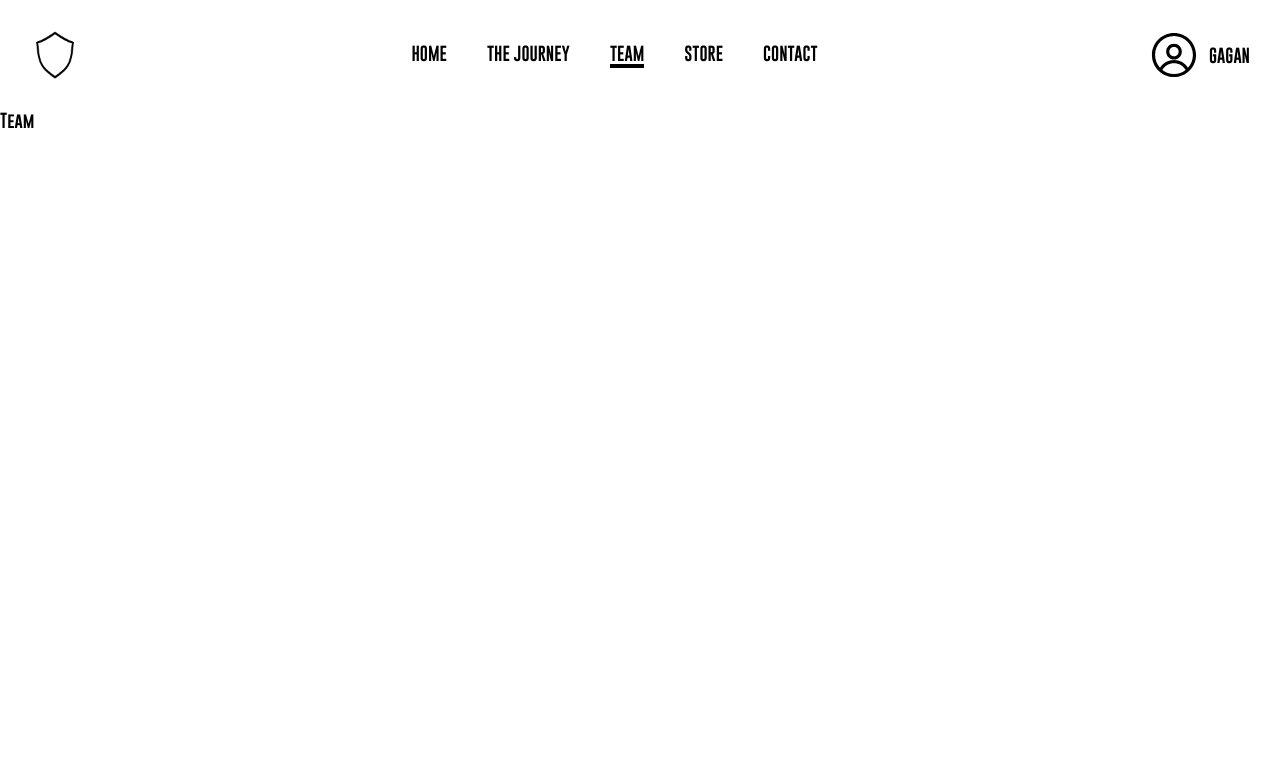
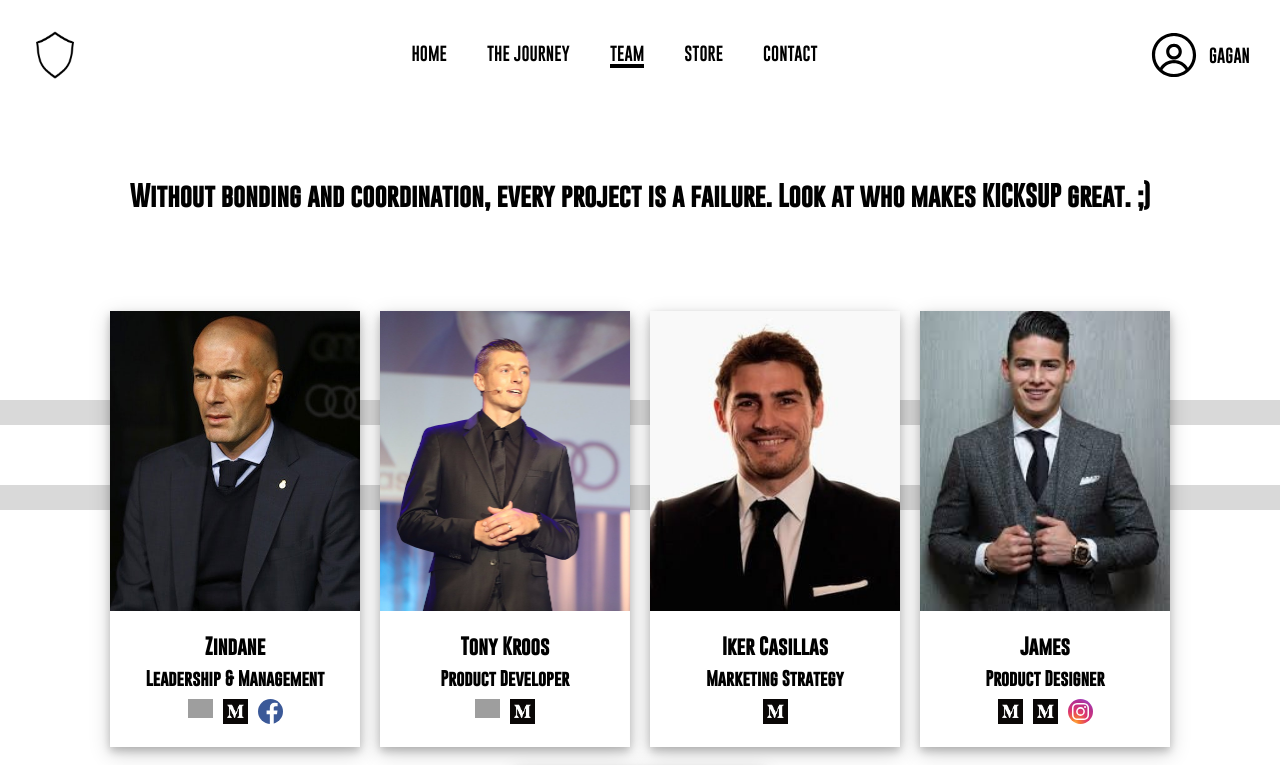
Before and after one commit to KunalAnkur/cityscope_task, a React (Create React App) app: page /team in a window 1280 px wide. Shown: the top 765 px of the page. Built offline with nearby package versions, Linux system fonts and the light colour scheme; grey boxes are pictures that could not be loaded.

Commit message:
Team page build

```diff
--- a/src/components/Avatar/Avatar.jsx
+++ b/src/components/Avatar/Avatar.jsx
@@ -22,4 +22,4 @@
     )
 }
 
-export default Avatar
+export { Avatar }
--- a/src/components/Navbar/Navbar.jsx
+++ b/src/components/Navbar/Navbar.jsx
@@ -1,6 +1,5 @@
 import React, { useState } from 'react';
-import Avatar from '../Avatar/Avatar';
-import { Link } from '../Link/Link';
+import {Avatar, Link} from '../';
 import Logo from '../../assets/websitelogo.png';
 import {GrMenu} from "react-icons/gr"
 import './Navbar.css';
--- /dev/null
+++ b/src/components/TeamCard/TeamCard.css
@@ -0,0 +1,30 @@
+.team-card {
+    width: 250px;
+    box-shadow: var(--background-shadow);
+
+}
+.team-card .team-photo {
+    width: 100%;
+    height: 300px;
+    object-fit: cover;
+}
+
+.team-card .team-details {
+    display: flex;
+    flex-direction: column;
+    align-items: center;
+    grid-gap: 10px;
+    padding: 20px;
+}
+.team-details {
+    background-color: white;
+}
+.team-details .social-link {
+    width: 25px;
+}
+
+.team-details .links {
+    display: flex;
+    flex-direction: row;
+    grid-gap: 10px;
+}
--- /dev/null
+++ b/src/components/TeamCard/TeamCard.jsx
@@ -0,0 +1,23 @@
+import React from 'react'
+import "./TeamCard.css"
+import { Link } from '../'
+const TeamCard = ({ imageSource = "", name = "", designation = "", links = [] }) => {
+    return (
+        <div className='team-card'>
+            <img className='team-photo' src={imageSource} alt={name}></img>
+            <div className='team-details'>
+                <h3>{name}</h3>
+                <h4>{designation}</h4>
+                <div  className="links">
+                    {links.map((link, index) =>
+                        <Link key={index} to={link.socialUrl}>
+                            <img className='social-link' src={link.imageSource} alt={link.name} />
+                        </Link>
+                    )}
+                </div>
+            </div>
+        </div>
+    )
+}
+
+export { TeamCard }
--- /dev/null
+++ b/src/components/index.js
@@ -0,0 +1,4 @@
+export * from "./Avatar/Avatar"
+export * from "./Link/Link"
+export * from "./Navbar/Navbar"
+export * from "./TeamCard/TeamCard"
--- /dev/null
+++ b/src/data.js
@@ -0,0 +1,105 @@
+import FacebookIcon from "./assets/facebook.svg"
+import LinkedInIcon from "./assets/linkedin.png"
+import MediumIcon from "./assets/medium.png"
+import NBAIcon from "./assets/medium.png"
+import InstagramIcon from "./assets/insta.svg"
+import ZindaneImage from "./assets/zidane.jpg"
+import TonyImage from "./assets/tonikroos.jpg"
+import IkerImage from "./assets/ikercasillas.jpg"
+import JamesImage from "./assets/james.jpg"
+import ChristianoImage from "./assets/christiano.jpg"
+
+const teamData = [
+    {
+        name: "Zindane",
+        designation: "Leadership & Management",
+        imageSource: ZindaneImage,
+        links: [
+            {
+                name: "LinkedIn",
+                socialUrl: "",
+                imageSource: LinkedInIcon,
+            },
+            {
+                name: "Medium",
+                socialUrl: "",
+                imageSource: MediumIcon,
+            },
+            {
+                name: "Facebook",
+                socialUrl: "",
+                imageSource: FacebookIcon,
+            }
+        ]
+    },
+    {
+        name: "Tony Kroos",
+        designation: "Product Developer",
+        imageSource: TonyImage,
+        links: [
+            {
+                name: "LinkedIn",
+                socialUrl: "",
+                imageSource: LinkedInIcon,
+            },
+            {
+                name: "Medium",
+                socialUrl: "",
+                imageSource: MediumIcon,
+            },
+        ]
+    },
+    {
+        name: "Iker Casillas",
+        designation: "Marketing Strategy",
+        imageSource: IkerImage,
+        links: [
+            {
+                name: "Medium",
+                socialUrl: "",
+                imageSource: MediumIcon,
+            },
+        ]
+    },
+    {
+        name: "James",
+        designation: "Product Designer",
+        imageSource: JamesImage,
+        links: [
+            {
+                name: "Medium",
+                socialUrl: "",
+                imageSource: MediumIcon,
+            },
+            {
+                name: "Football",
+                socialUrl: "",
+                imageSource: NBAIcon,
+            },
+            {
+                name: "Instagram",
+                socialUrl: "",
+                imageSource: InstagramIcon,
+            }
+        ]
+    },
+    {
+        name: "Christiano",
+        designation: "Financial Operations",
+        imageSource: ChristianoImage,
+        links: [
+            {
+                name: "LinkedIn",
+                socialUrl: "",
+                imageSource: LinkedInIcon,
+            },
+            {
+                name: "Facebook",
+                socialUrl: "",
+                imageSource: FacebookIcon,
+            }
+        ]
+    }
+]
+
+export {teamData}
--- a/src/index.css
+++ b/src/index.css
@@ -15,3 +15,7 @@
   font-family: source-code-pro, Menlo, Monaco, Consolas, 'Courier New',
     monospace;
 }
+
+:root {
+  --background-shadow: 0 4px 8px 0 rgba(0, 0, 0, 0.2), 0 6px 20px 0 rgba(0, 0, 0, 0.19)
+}
--- a/src/pages/team/Team.css
+++ b/src/pages/team/Team.css
@@ -0,0 +1,37 @@
+.team-page {
+    padding: 20px;
+}
+
+.team-page .intro-topic {
+    margin-top: 50px;
+    text-align: center;
+}
+
+.team-list {
+    display: flex;
+    justify-content: space-between;
+    margin-top: 100px;
+}
+
+.backgroud-pattern {
+    display: flex;
+    flex-direction: column;
+    grid-gap: 60px;
+    position: absolute;
+    z-index: -1;
+    top: 50%;
+    left: 0;
+}
+.backgroud-pattern .strip {
+    height: 25px;
+    width: 100vw;
+    background: rgb(217, 217, 217);
+}
+
+@media only screen and (max-width: 1330px) {
+  .team-list {
+    justify-content: center;
+    flex-wrap: wrap;
+    grid-gap: 20px;
+  }
+}
--- a/src/pages/team/Team.jsx
+++ b/src/pages/team/Team.jsx
@@ -1,9 +1,28 @@
-import React from 'react'
-import "./Team.css"
+import React from "react";
+import "./Team.css";
+import { teamData } from "../../data";
+import { TeamCard } from "../../components";
 const Team = () => {
   return (
-    <div>Team</div>
-  )
-}
+    <div className="team-page">
+      <h2 className="intro-topic">
+        Without bonding and coordination, every project is a failure. Look at
+        who makes KICKSUP great. ;)
+      </h2>
+      <div className="team-list">
+        {teamData.map((team, index) => (
+          <TeamCard key={index} name={team.name} designation={team.designation} imageSource={team.imageSource} links={team.links} />
+        ))}
+        <div className="backgroud-pattern">
+          <div className="strip"></div>
+          <div className="strip"></div>
+        </div>
+      </div>
+      <h2 className="intro-topic">
+        and you! ;)
+      </h2>
+    </div>
+  );
+};
 
-export { Team }
+export { Team };
```
